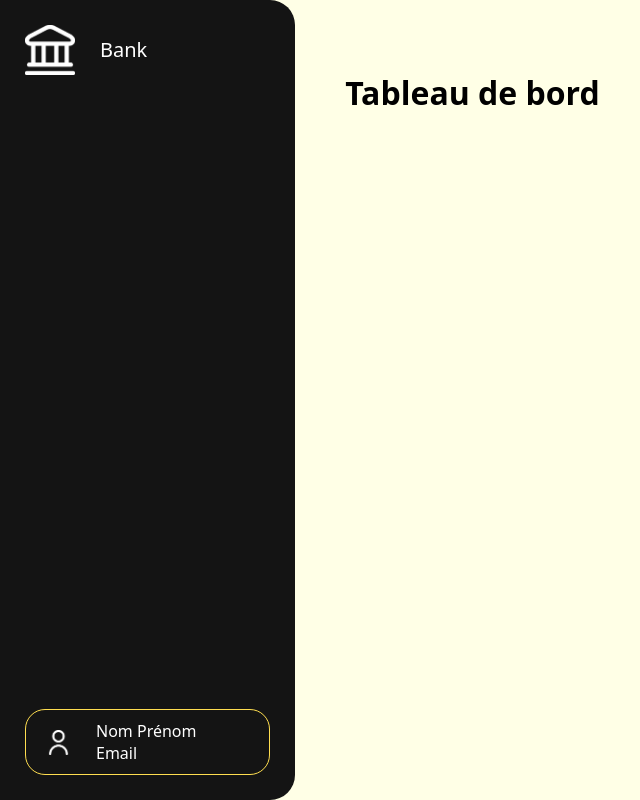
After one commit to Erwan1202/challenge_web, a Symfony app: template templates/dashboard/user_dashboard.html.twig in a window 1280 px wide. The commit adds this page. Shown: the whole page, without its empty margins (0-640 px from the left). Run offline with Twig, Linux system fonts and the light colour scheme; the template is opened without the code that fills it, so the values that code supplies are empty; some libraries are stand-ins or nearby versions.

Commit message:
Created DashboardController, added base_dashboard.html.twig view (Twig, CSS, images), and ensured user_dashboard.html.twig extends base_dashboard.html.twig

```diff
--- /dev/null
+++ b/public/css/dashboard_style.css
@@ -0,0 +1,128 @@
+* {
+    font-family: system-ui, -apple-system, BlinkMacSystemFont, 'Segoe UI', Roboto, Oxygen, Ubuntu, Cantarell, 'Open Sans', 'Helvetica Neue', sans-serif;
+}
+
+html {
+    scroll-behavior: smooth;
+}
+
+:root {
+    --background-color1: #FFFFE6;
+    --background-color2: rgba(255, 255, 255, 0.75);
+    --text-color: black;
+    --header-background: rgb(20, 20, 20);
+    --footer-background: black;
+    --footer-background2: #323232;
+    --button-bg: black;
+    --button-border-radius: 10px;
+    --button-text-color: #fff;
+    --border-color1: #ebebeb;
+    --border-color2: rgba(235, 235, 235, 0.75);
+    --accent-color1: #009efe;
+    --accent-color2: #29f598;
+    --accent-color3: #FFDE50;
+}
+
+body {
+    margin: 0;
+    padding: 0;
+    background-color: var(--background-color1);
+    color: var(--text-color);
+    transition: background-color 0.25s, color 0.25s;
+    display: flex;
+    flex-direction: row;
+}
+
+button {
+    padding: 10px 20px;
+    background-color: var(--button-bg);
+    color: var(--button-text-color);
+    border: none;
+    cursor: pointer;
+    border-radius: var(--button-border-radius);
+}
+button:hover {
+    background-color: var(--accent-color1);
+    transition: 0.25s;
+}
+button:active {
+    background-color: var(--accent-color2);
+    transform: scale(0.95);
+    transition: 0.25s;
+}
+
+
+
+/* CSS pour le header •••••••••••••••••••••••••••••••••••••••••••••••••••••••••••••••••••••••••••••••••••••••••••••••••••• */
+
+header {
+    position: sticky;
+    top: 0px;
+    width: 20vw;
+    height: calc(100vh - 50px);
+    display: flex;
+    flex-wrap: wrap;
+    align-content: space-between;
+    margin: 0;
+    align-items: center;
+    padding: 25px;
+    background-color: var(--header-background);
+    border-radius: 0px 25px 25px 0px;
+    backdrop-filter: blur(20px);
+    -webkit-backdrop-filter: blur(20px);
+    z-index: 50;
+    transition: 0.25s;
+}
+
+.headerLogo {
+    display: flex;
+    flex-direction: row;
+    align-items: center;
+    width: 100%;
+    gap: 25px;
+    text-decoration: none;
+    font-size: 20px;
+    font-weight: 500;
+    color: white;
+}
+.headerLogo img {
+    width: 50px;
+    height: auto;
+}
+.headerLogo img:active {
+    transform: scale(0.95);
+    transition: 0.25s;
+}
+
+.headerAccount {
+    display: flex;
+    align-items: center;
+    width: 100%;
+    padding: 10px 20px 10px 20px;
+    gap: 25px;
+    border: 1px solid var(--accent-color3);
+    border-radius: 20px;
+    color: white;
+    text-decoration: none;
+    font-weight: 300;
+}
+.headerAccount img {
+    width: 25px;
+    height: 25px;
+}
+.headerAccount div {
+    display: flex;
+    flex-direction: column;
+}
+.headerAccount div p {
+    margin: 0;
+}
+
+
+
+/* CSS pour le main •••••••••••••••••••••••••••••••••••••••••••••••••••••••••••••••••••••••••••••••••••••••••••••••••••• */
+
+main {
+    padding: 50px;
+    width: calc(80vw - 100px);
+}
--- a/templates/base.html.twig
+++ b/templates/base.html.twig
@@ -75,7 +75,7 @@
     <footer>
         <div class="footerLinks">
             <div class="footerLogo">
-                <img src="{{ asset('images/logoFooter.png') }}" alt="Bank">
+                <img src="{{ asset('images/logoClair.png') }}" alt="Bank">
                 <span>Bank</span>
             </div>
             <div class="socialMediaLinks">
--- /dev/null
+++ b/templates/dashboard/base_dashboard.html.twig
@@ -0,0 +1,38 @@
+<html lang="fr-FR" dir="ltr">
+<head>
+    <title>{% block title %}Tableau de bord{% endblock %}</title>
+    <meta name="description" content="Tableau de bord">
+    <meta charset="utf-8">
+    <meta name="viewport" content="width=device-width, initial-scale=1.0">
+    <link rel="icon" href="{{ asset('images/logo.png') }}">
+    <link rel="stylesheet" href="{{ asset('css/dashboard_style.css') }}">
+</head>
+<body>
+    <header>
+        <a href="{{ path('app_home') }}"  class="headerLogo">
+            <img src="{{ asset('images/logoClair.png') }}" alt="Bank Logo">
+            Bank
+        </a>
+        <nav>
+            {% block nav %}{% endblock %}
+        </nav>
+        {% block usersList %}{% endblock %}
+        <a href="" class="headerAccount">
+            <img src="{{ asset('images/utilisateurClair.png') }}" alt="Profil">
+            {# <p>{{ utilisateur.nom }} {{ utilisateur.prenom }}</p> #}
+            {# <p>{{ utilisateur.email }}</p> #}
+            <div>
+                <p>Nom Prénom</p>
+                <p>Email</p>
+            </div>
+        </a>
+
+    </header>
+
+    <main>
+        <h1>{% block dashboard_title %}Tableau de bord{% endblock %}</h1>
+        {% block dashboard_content %}{% endblock %}
+    </main>
+
+</body>
+</html>
--- /dev/null
+++ b/templates/dashboard/user_dashboard.html.twig
@@ -0,0 +1,20 @@
+{% extends 'dashboard/base_dashboard.html.twig' %}
+
+{# {% block title %}Hello DashboardController!{% endblock %}
+
+{% block body %}
+<style>
+    .example-wrapper { margin: 1em auto; max-width: 800px; width: 95%; font: 18px/1.5 sans-serif; }
+    .example-wrapper code { background: #F5F5F5; padding: 2px 6px; }
+</style>
+
+<div class="example-wrapper">
+    <h1>Hello {{ controller_name }}! ✅</h1>
+
+    This friendly message is coming from:
+    <ul>
+        <li>Your controller at <code>C:/Users/edric/Desktop/challenge_web/challenge_web/src/Controller/DashboardController.php</code></li>
+        <li>Your template at <code>C:/Users/edric/Desktop/challenge_web/challenge_web/templates/dashboard/index.html.twig</code></li>
+    </ul>
+</div>
+{% endblock %} #}
```
Also changed, not shown: src/Controller/DashboardController.php (added, +18 -0 lines), public/images/logoClair.png (renamed from public/images/logoFooter.png), public/images/utilisateurClair.png (added).
